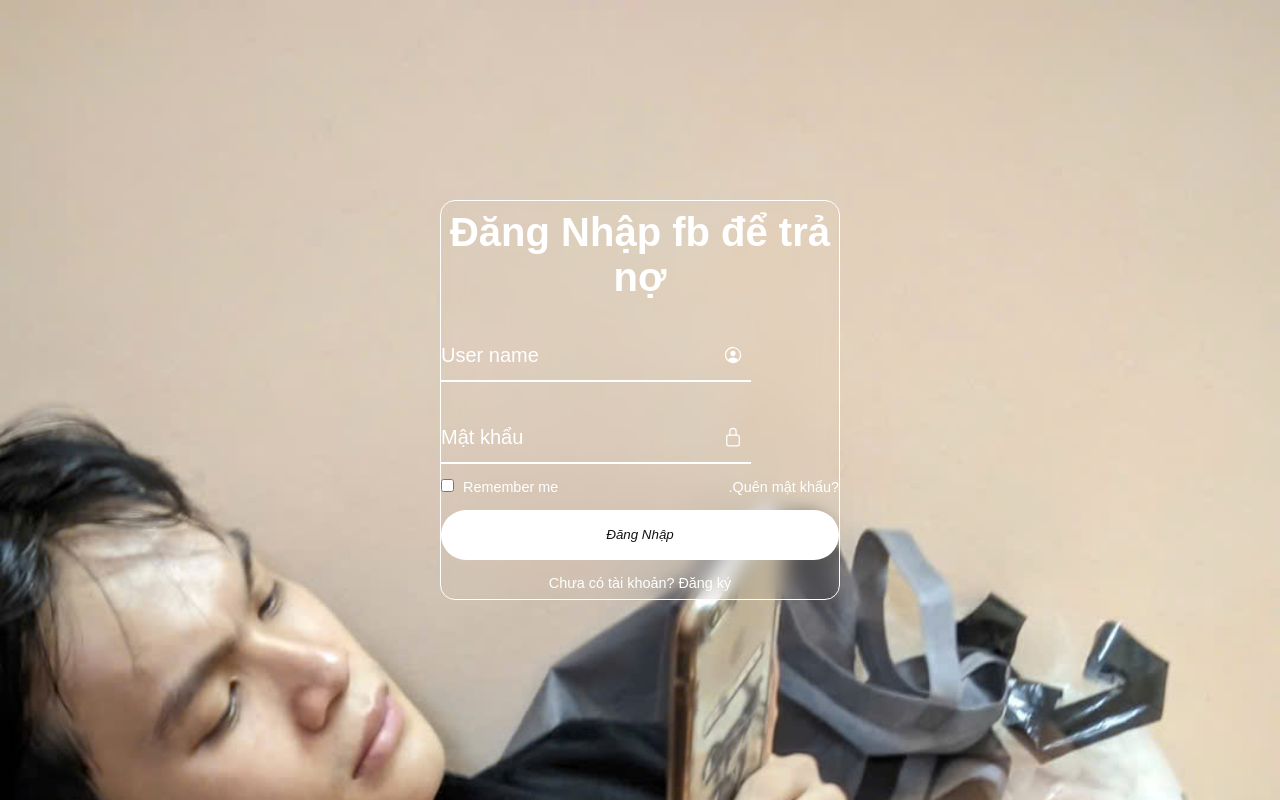
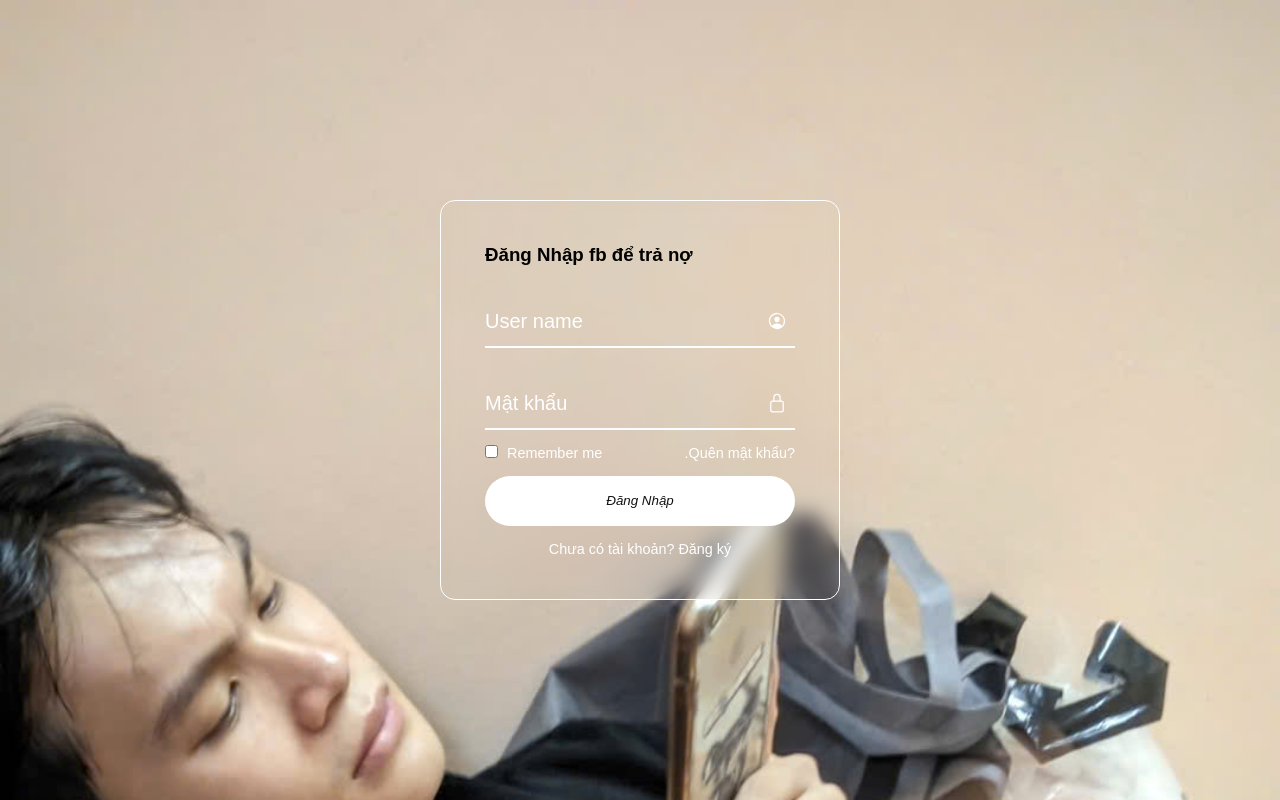
Before and after one commit to namder03/namder03.github.io, a plain HTML site: page index.html in a window 1280 px wide. Drawn offline with nearby package versions, Linux system fonts and the light colour scheme.

Commit message:
Update index.html

```diff
--- a/index.html
+++ b/index.html
@@ -11,7 +11,7 @@
 <section>
       <div class="login">
         <form action="">
-          <h2>Đăng Nhập fb để trả nợ</h2>
+          <h3>Đăng Nhập fb để trả nợ</h3>
           <div class="input-box">
             <span class="icon"><ion-icon name="person-circle-outline"></ion-icon></span>
             <input type="user" required>
```
